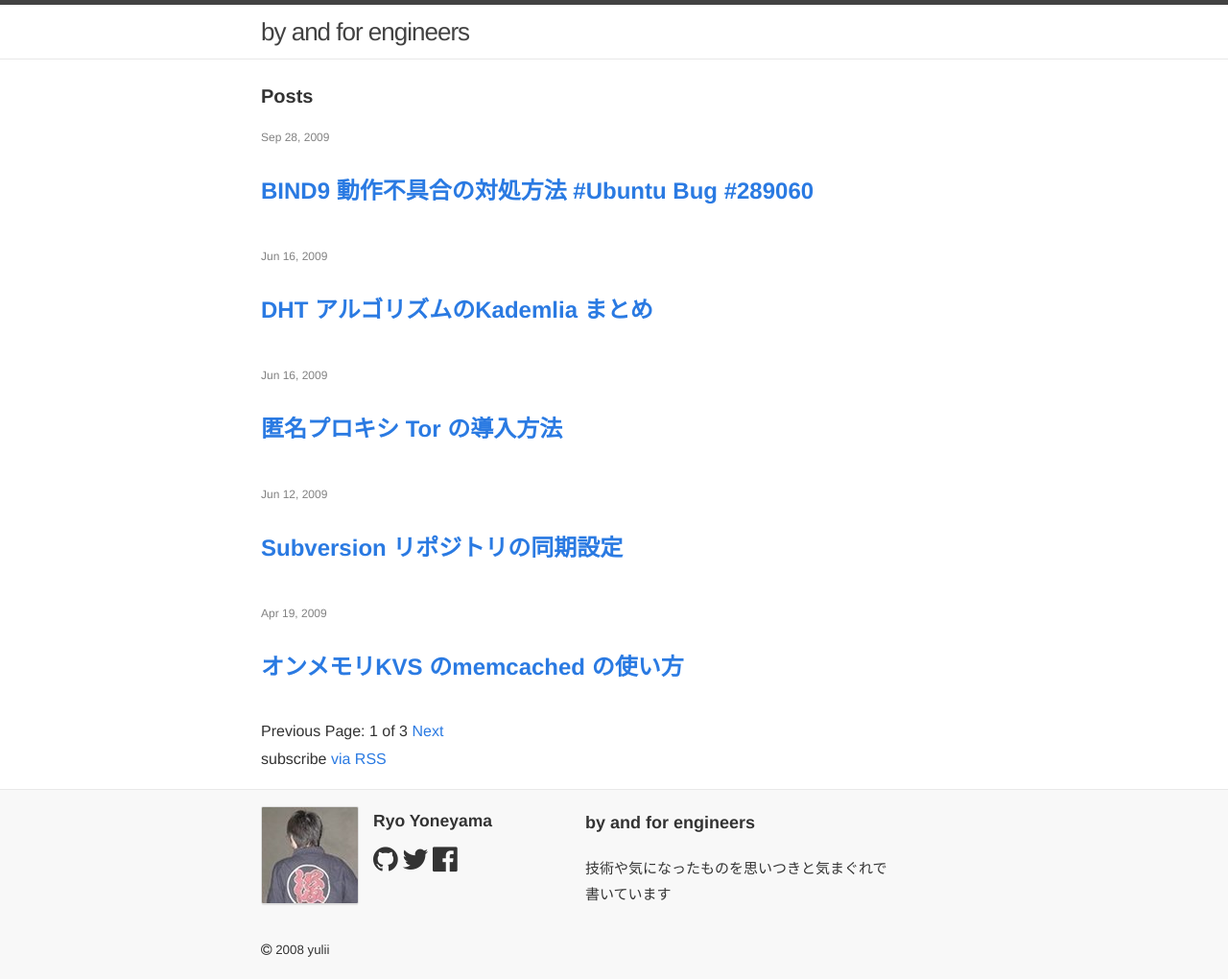
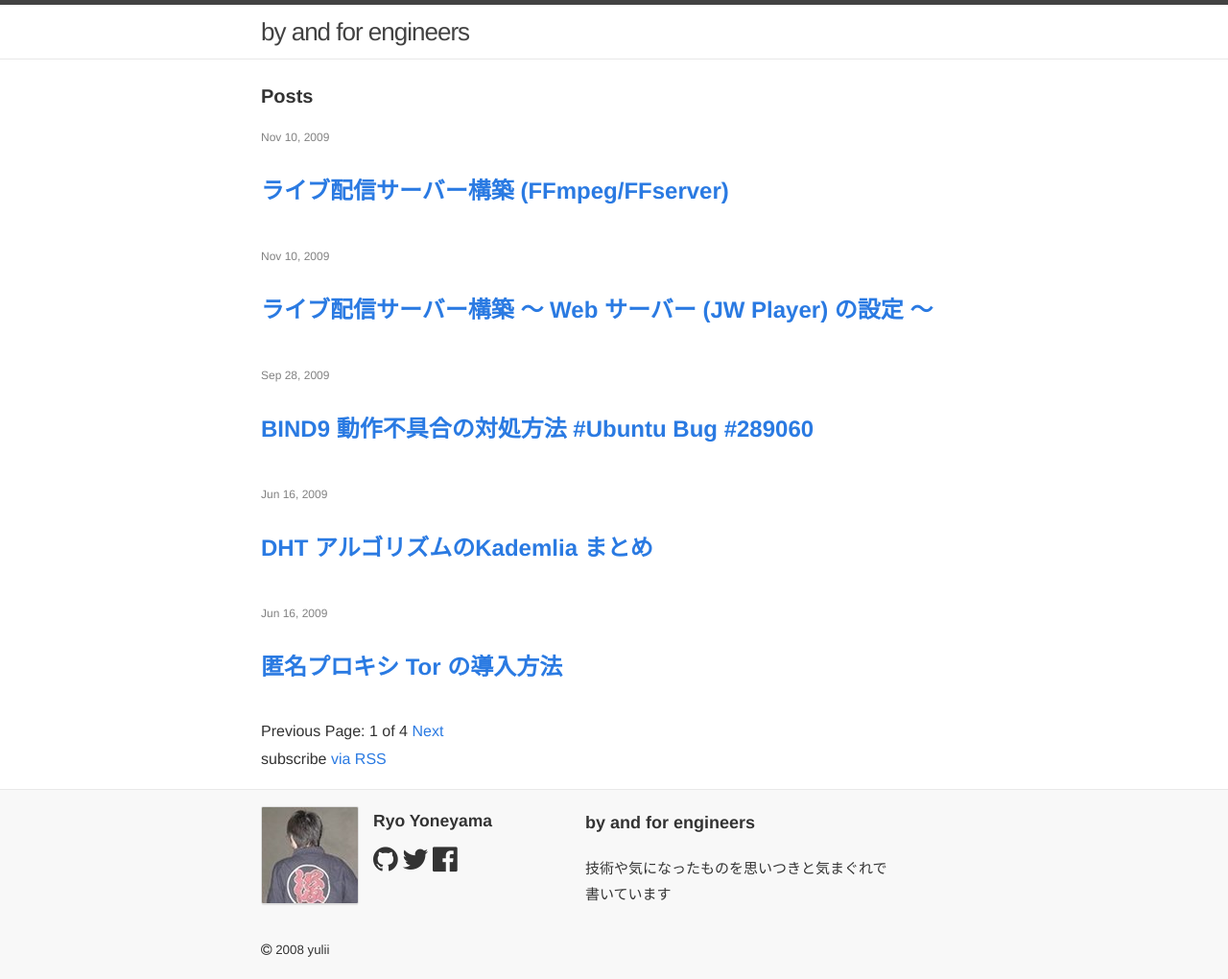
Before and after one commit to yulii/yulii.github.io, a Jekyll site: the page built from index.html, in a window 1280 px wide. Shown: the whole page at 96% size. Built offline with Jekyll 4.4.1, drawn with Linux system fonts in a browser that asks for light colours; nearby versions of some CDN libraries; Markdown is read by kramdown in place of the engine named in the settings; the list of posts is cut into pages by our own code; some of the changed lines change nothing that is shown.

Commit message:
create post

````diff
--- a/_data/meta.yml
+++ b/_data/meta.yml
@@ -14,6 +14,14 @@ eclipse:
   type: tag
   face: Eclipse
   description: "統合開発環境 IDE のEclipse に関する設定やショートカットキーまとめ"
+ffmpeg:
+  type: tag
+  face: FFmpeg
+  description: "FFmpeg / FFserver による動画エンコードやライブストリーミング配信サーバーの構築メモ"
+javascript:
+  type: category
+  face: JavaScript
+  description: "JavaScript プログラミングのスニペット、コーディングや高速化のTips まとめ。"
 memcached:
   type: tag
   face: memcached
--- /dev/null
+++ b/_posts/2009-11-10-live-streaming-ffmpeg.md
@@ -0,0 +1,59 @@
+---
+layout: post
+title:  "ライブ配信サーバー構築 (FFmpeg/FFserver)"
+date:   2009-11-10 08:01:04
+category: server
+tags: ffmpeg ubuntu
+---
+
+## Flash Player 向けのライブ配信サーバー構築
+
+FFmpeg (FFserver) を使って Flash Player 向けにライブ配信映像するプロジェクトのまとめ。
+
+### お品書き
+
+- [エンコーダ (FFmpeg) の設定](http://yulii.net/entries/4)
+- [配信サーバー (FFserver) の設定](http://yulii.net/entries/6)
+- [JW Player の埋め込み]({% post_url 2009-11-10-live-streaming-ffmpeg %})
+
+## システム構成
+
+- 入力: IEEE1394
+- 出力: FLV (flv/mp3)
+
+IEEE1394 関連のデバイスが Fedora だとゴタゴタしているようなので Ubuntu を使用する。
+
+```
+[カメラ] --> [A/D]
+  --> [IEEE1394 (/dev/raw1394)] --> [Encode (FFmpeg)]       # エンコーダマシン
+  --> [Stream (FFserver)] --> [Flash Player (JW Player)]    # 配信サーバ兼 Web サーバ
+```
+
+### ソフトウェア構成
+
+- Ubuntu 8.10 server
+- FFmpeg
+
+```
+--enable-gpl
+--enable-nonfree
+--enable-pthreads
+--disable-debug
+--enable-libdc1394
+--enable-libfaac
+--enable-libfaad
+--enable-libgsm
+--enable-libmp3lame
+--enable-libtheora
+--enable-libvorbis
+--enable-libx264
+--enable-libxvid
+--enable-zlib
+--enable-bzlib
+--enable-version3
+--enable-avfilter
+--enable-avfilter-lavf
+```
+
+- dvgrab
+    - FFmpeg の IEEE1394 の入力ライブラリが動かなかったので代わりに使用 (Ubuntu のバグかも)
--- /dev/null
+++ b/_posts/2009-11-10-live-streaming-jw-player.md
@@ -0,0 +1,32 @@
+---
+layout: post
+title:  "ライブ配信サーバー構築 〜 Web サーバー (JW Player) の設定 〜"
+date:   2009-11-10 07:34:33
+category: javascript
+tags: ffmpeg
+---
+
+## ライブ映像を表示する Web サーバーの設定
+
+普通に HTML が見られるように設定するだけ。
+
+### JW Player の埋め込みスニペット
+
+JW Player で再生させる場合は、HTML の表示したい場所に要素を追加する。
+
+```html
+<div id="flashStreaming">Loading ...</div>
+```
+
+#### Player の読み込みスクリプト
+
+URL 部分は、配信サーバー (FFserver) の設定に合わせる。 `write` で DOM の `id` を指定する。
+
+```javascript
+window.onload = function() {
+    var fs = new SWFObject('jwplayer.swf','fsplayer','640','480','9');
+    fs.addParam('allowfullscreen','true');
+    fs.addParam('flashvars','file=http://127.0.0.1:8090/streaming.flv');
+    fs.write('flashStreaming');
+};
+```
````
